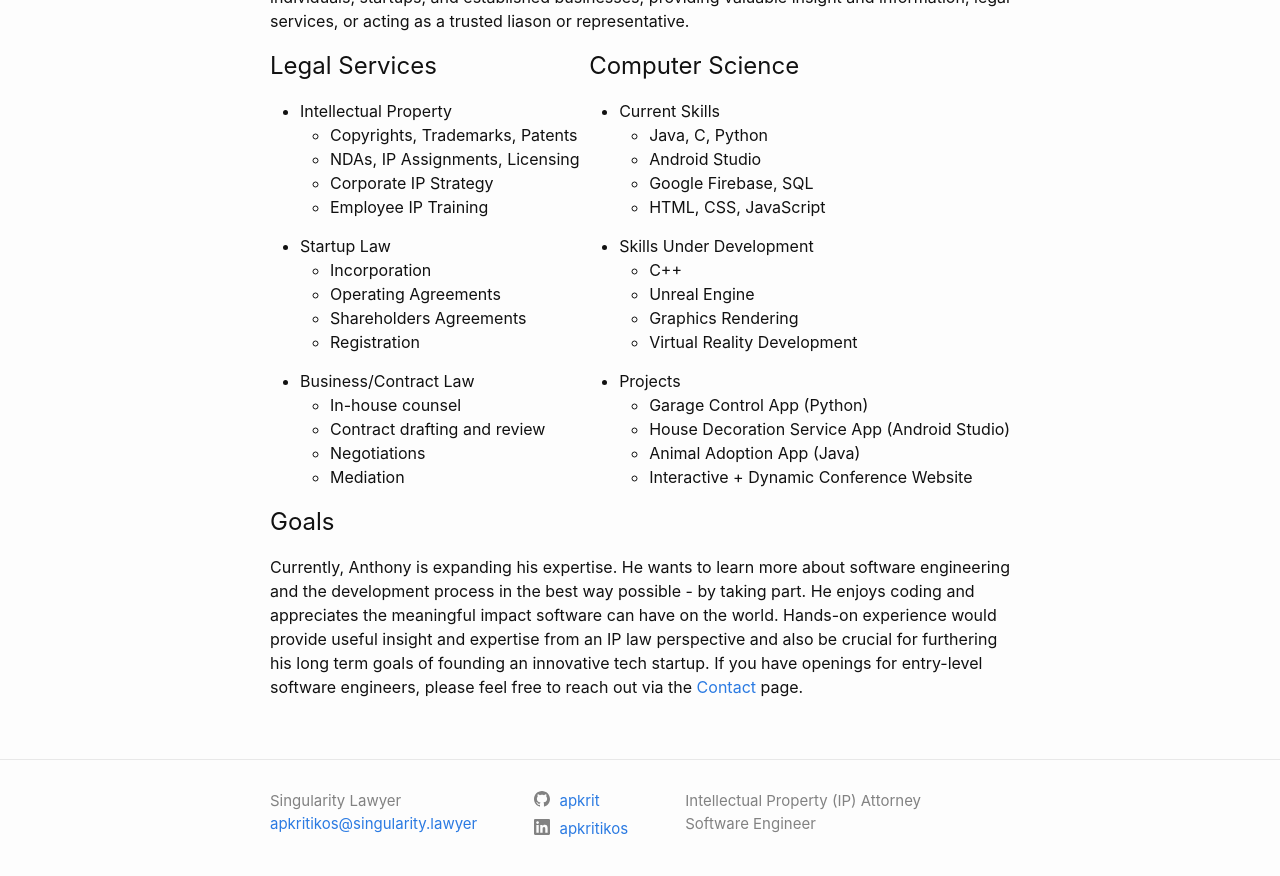
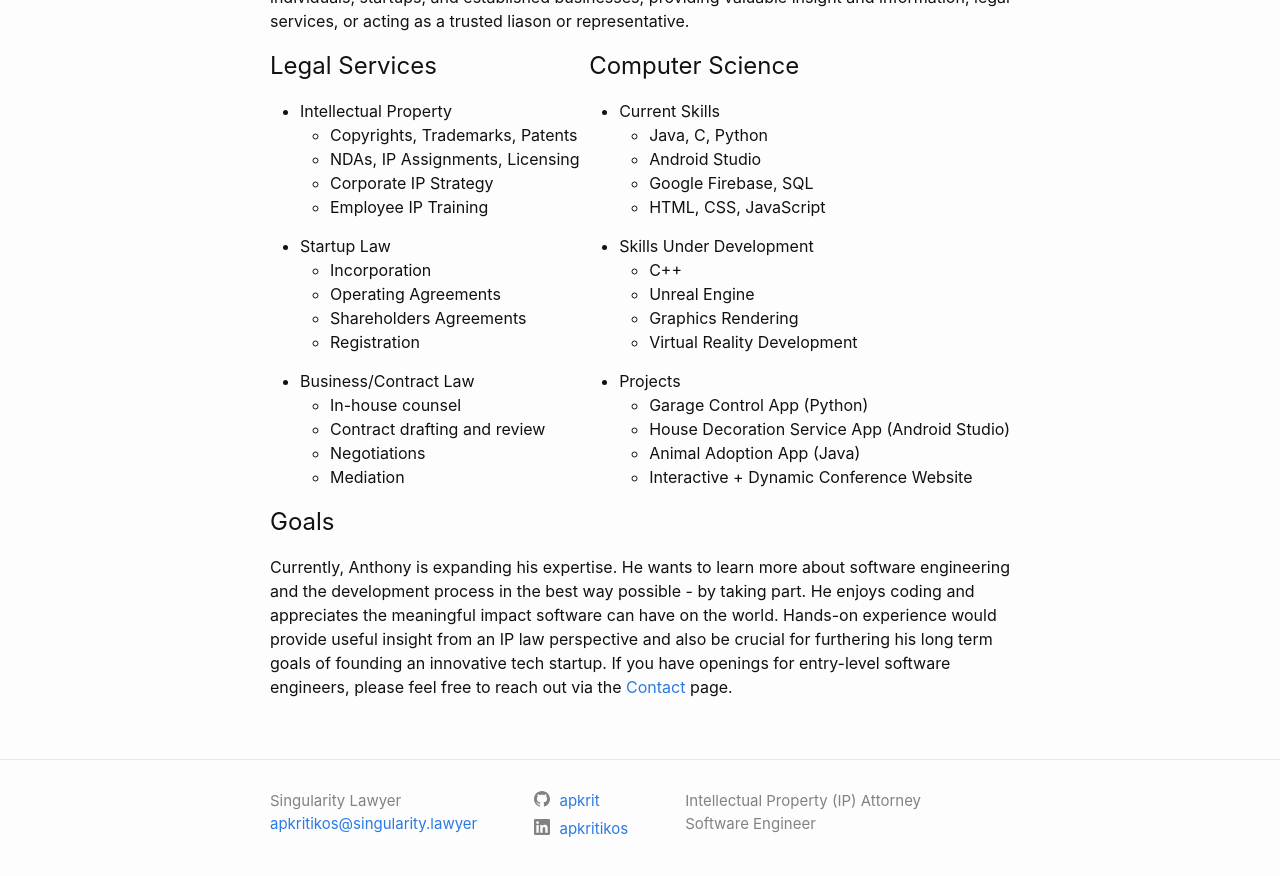
Before and after one commit to apkrit/apkrit.github.io, a Jekyll site: the page built from about.md, in a window 1280 px wide and 900 px high, scrolled down 930 px. Shown: the top 876 px of the window. Built offline with Jekyll 4.4.1, drawn with Linux system fonts in a browser that asks for light colours.

Commit message:
Edit to about content

```diff
--- a/about.md
+++ b/about.md
@@ -71,5 +71,5 @@
 
 <div class="goals">
     <h1>Goals</h1>
-    <p>Currently, Anthony is expanding his expertise. He wants to learn more about software engineering and the development process in the best way possible - by taking part. He enjoys coding and appreciates the meaningful impact software can have on the world. Hands-on experience would provide useful insight and expertise from an IP law perspective and also be crucial for furthering his long term goals of founding an innovative tech startup. If you have openings for entry-level software engineers, please feel free to reach out via the <a href="https://singularity.lawyer/contact">Contact</a> page.</p>
+    <p>Currently, Anthony is expanding his expertise. He wants to learn more about software engineering and the development process in the best way possible - by taking part. He enjoys coding and appreciates the meaningful impact software can have on the world. Hands-on experience would provide useful insight from an IP law perspective and also be crucial for furthering his long term goals of founding an innovative tech startup. If you have openings for entry-level software engineers, please feel free to reach out via the <a href="https://singularity.lawyer/contact">Contact</a> page.</p>
 </div>
```
